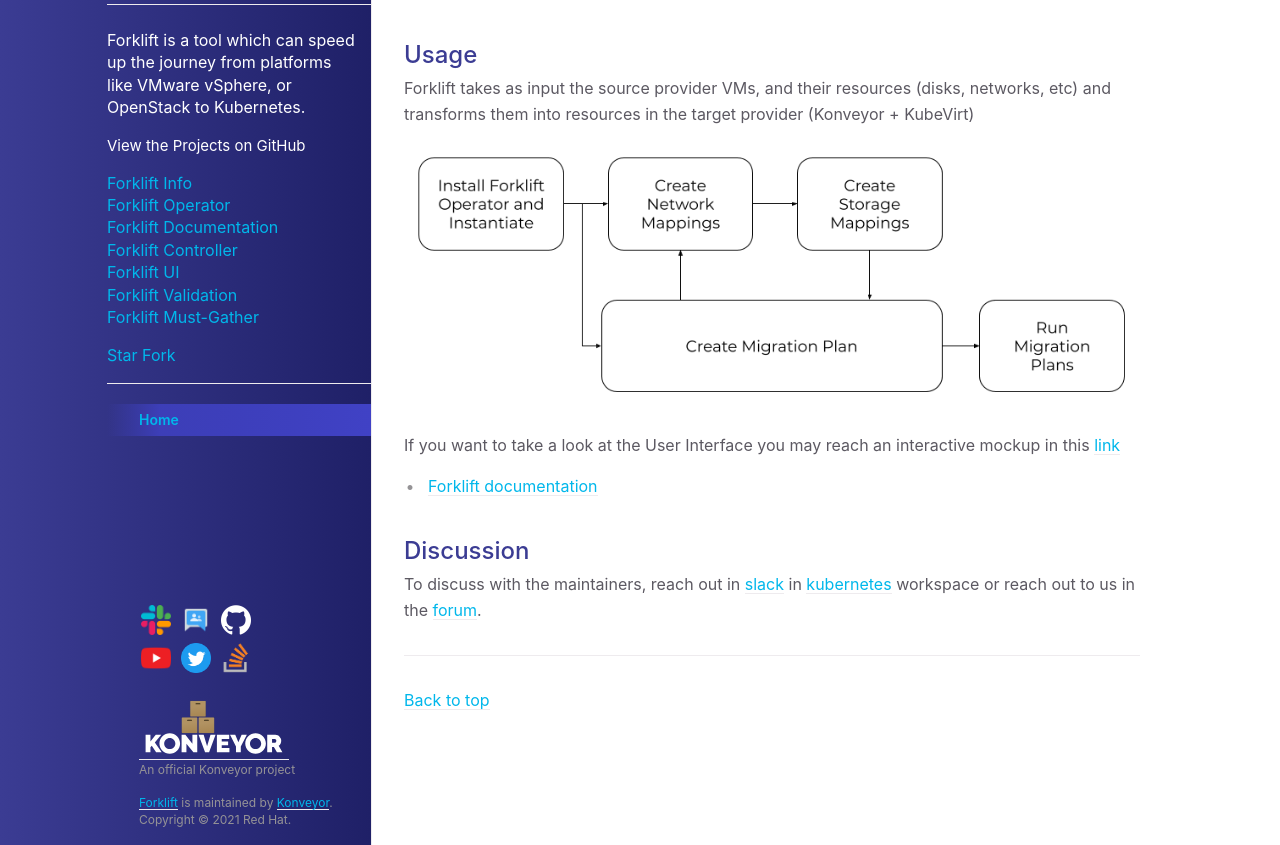
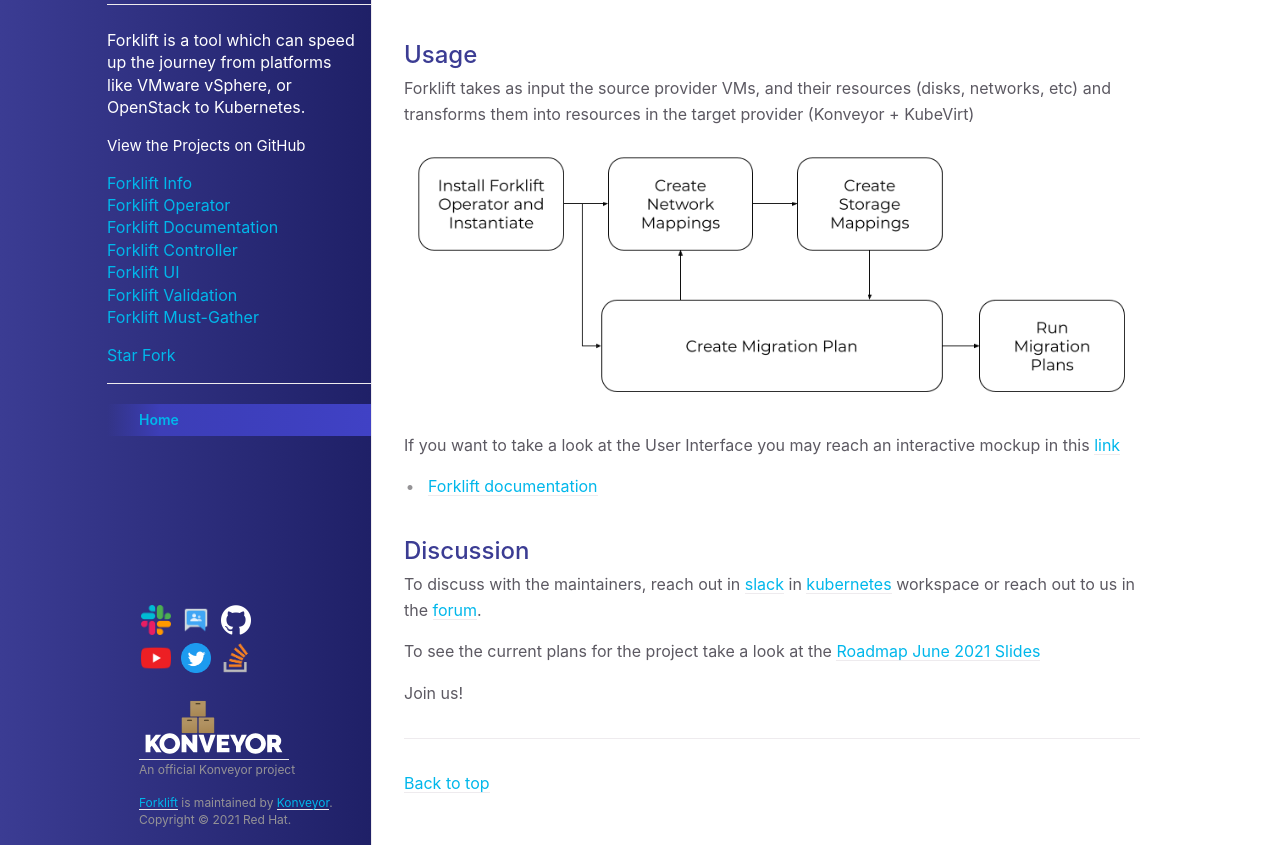
Before and after one commit to kubev2v/forklift.github.io, a Jekyll site: the page built from index.md, in a window 1280 px wide and 900 px high, scrolled down 2141 px, cut to the strip 55-900 px from the top of the window. Built offline with Jekyll 4.4.1, drawn with Linux system fonts in a browser that asks for light colours.

Commit message:
Added roadmap link to the main page

```diff
--- a/index.md
+++ b/index.md
@@ -56,3 +56,7 @@ If you want to take a look at the User Interface you may reach an interactive mo
 ## Discussion
 
 To discuss with the maintainers, reach out in [slack](https://kubernetes.slack.com/archives/CR85S82A2) in [kubernetes](https://slack.k8s.io/) workspace or reach out to us in the [forum](https://groups.google.com/g/forklift-dev).
+
+To see the current plans for the project take a look at the [Roadmap June 2021 Slides](https://github.com/konveyor/forklift/blob/main/roadmap/Konveyor_Forklift_Roadmap-June_2021.pdf)
+
+Join us!
```
